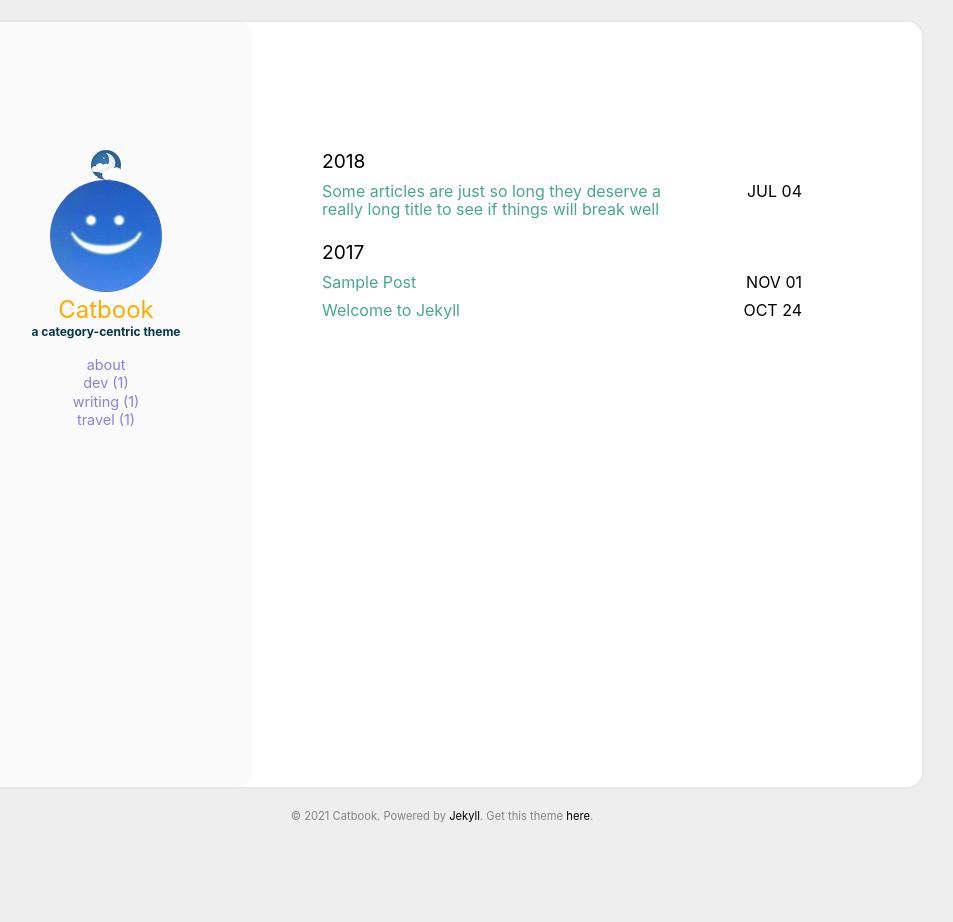
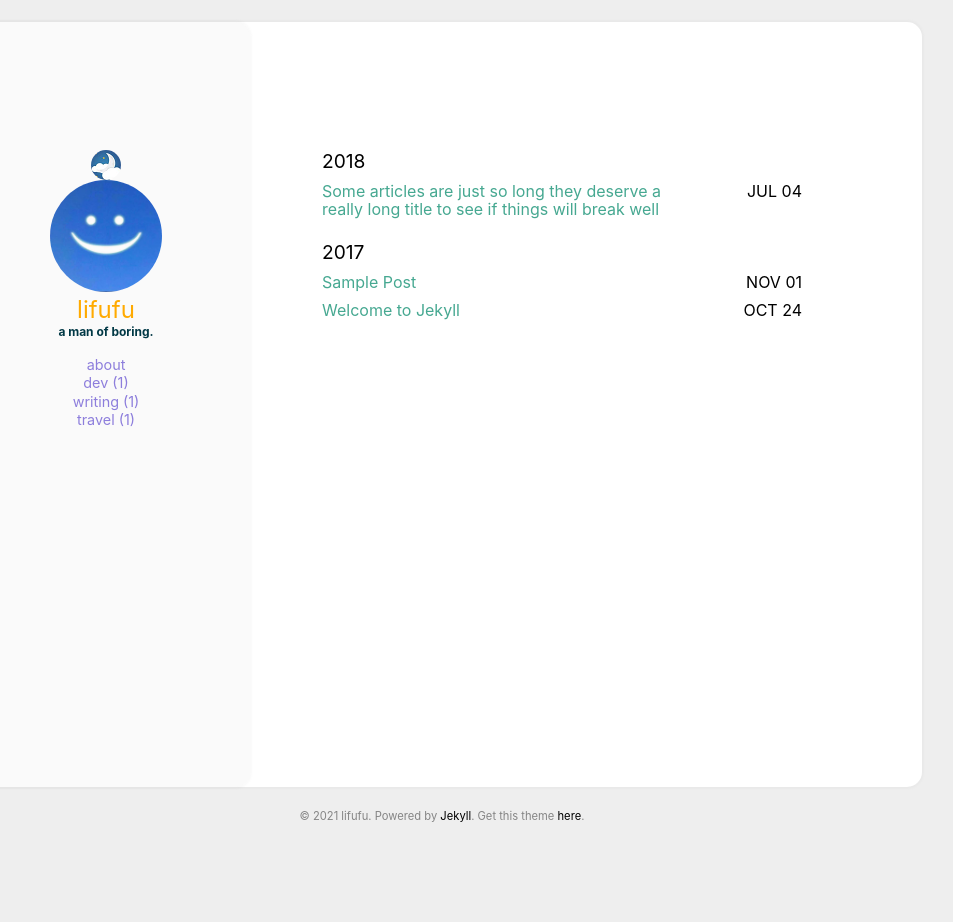
Before and after one commit to lifufu/lifufu.github.io, a Jekyll site: the page built from index.html, in a window 1280 px wide. Shown: the whole page, without its empty margins (198-1151 px from the left). Built offline with Jekyll 4.4.1, drawn with Linux system fonts in a browser that asks for light colours.

Commit message:
Update _config.yml

```diff
--- a/_config.yml
+++ b/_config.yml
@@ -18,10 +18,10 @@ google_analytics: #UA—XXXXXXXX-X
 disqus_shortname: #disqus shortname
 
 user:
-  name: Catbook
+  name: lifufu
   pic: /assets/img/lied.jpg
-  picAlt: "catbook"
-  job: a category-centric theme
+  picAlt: "lifufu"
+  job: a man of boring.
   aboutme: true # comment this out if you don't need the 'about' page.
 
 exclude:
```
